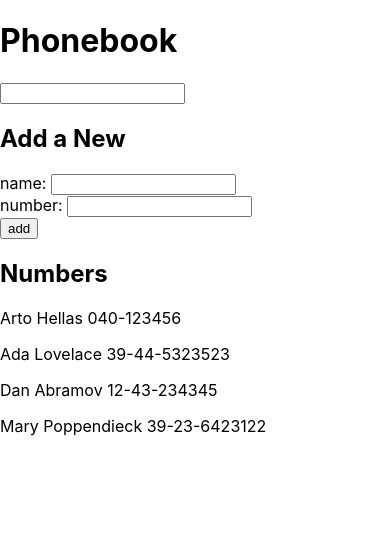
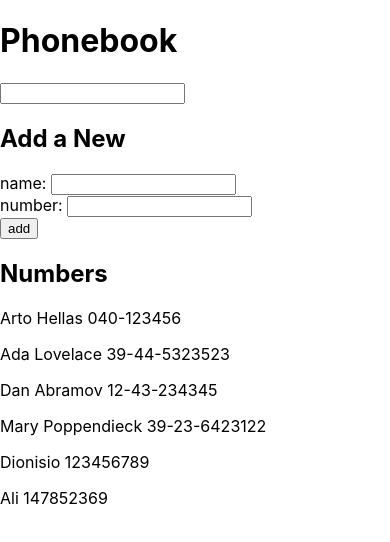
Before and after one commit to dg0397/Fullstackopen-Bootcamp, a React (Create React App) app in the folder part2/phonebook/: page / in a window 390 px wide. Shown: the top 542 px of the page. Built offline with nearby package versions, Linux system fonts and the light colour scheme; data requests are answered from the project's data file.

Commit message:
2.15: Phonebook step7

```diff
--- a/part2/phonebook/db.json
+++ b/part2/phonebook/db.json
@@ -19,6 +19,16 @@
       "name": "Mary Poppendieck",
       "number": "39-23-6423122",
       "id": 4
+    },
+    {
+      "name": "Dionisio",
+      "number": "123456789",
+      "id": 5
+    },
+    {
+      "name": "Ali",
+      "number": "147852369",
+      "id": 6
     }
   ]
 }
--- a/part2/phonebook/src/App.js
+++ b/part2/phonebook/src/App.js
@@ -3,7 +3,7 @@ import Filter from "./components/Filter";
 import PersonForm from "./components/PersonForm";
 import Persons from "./components/Persons";
 
-import axios from "axios";
+import personService from "./services/person";
 
 const App = () => {
   const [persons, setPersons] = useState([]);
@@ -13,7 +13,7 @@ const App = () => {
   const [peopleToShow, setPeopleToShow] = useState([]);
 
   useEffect(() => {
-    axios.get("http://localhost:3001/persons").then(({ data }) => {
+    personService.getAll().then((data) => {
       setPersons(data);
       setPeopleToShow(data);
     });
@@ -44,10 +44,13 @@ const App = () => {
         name: newName,
         number: newNumber,
       };
-      setPersons(persons.concat(person));
-      setPeopleToShow(persons.concat(person));
-      setNewName("");
-      setNewNumber("");
+
+      personService.create(person).then((retornedPerson) => {
+        setPersons(persons.concat(retornedPerson));
+        setPeopleToShow(persons.concat(retornedPerson));
+        setNewName("");
+        setNewNumber("");
+      });
     }
   };
 
--- /dev/null
+++ b/part2/phonebook/src/services/person.js
@@ -0,0 +1,22 @@
+import axios from "axios";
+const baseUrl = "http://localhost:3001/persons";
+
+const create = (newPerson) => {
+  return axios.post(baseUrl, newPerson).then((response) => response.data);
+};
+
+const getAll = () => {
+  return axios.get(baseUrl).then((response) => response.data);
+};
+
+const update = (id, newPerson) => {
+  return axios
+    .put(`${baseUrl}/${id}`, newPerson)
+    .then((response) => response.data);
+};
+
+export default {
+  getAll,
+  create,
+  update,
+};
```
